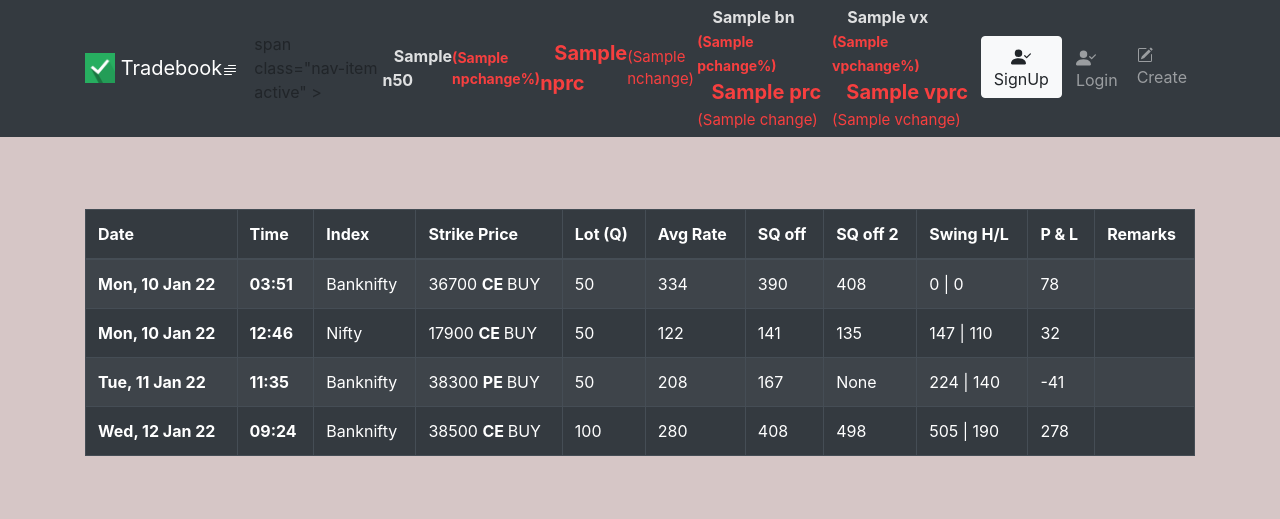
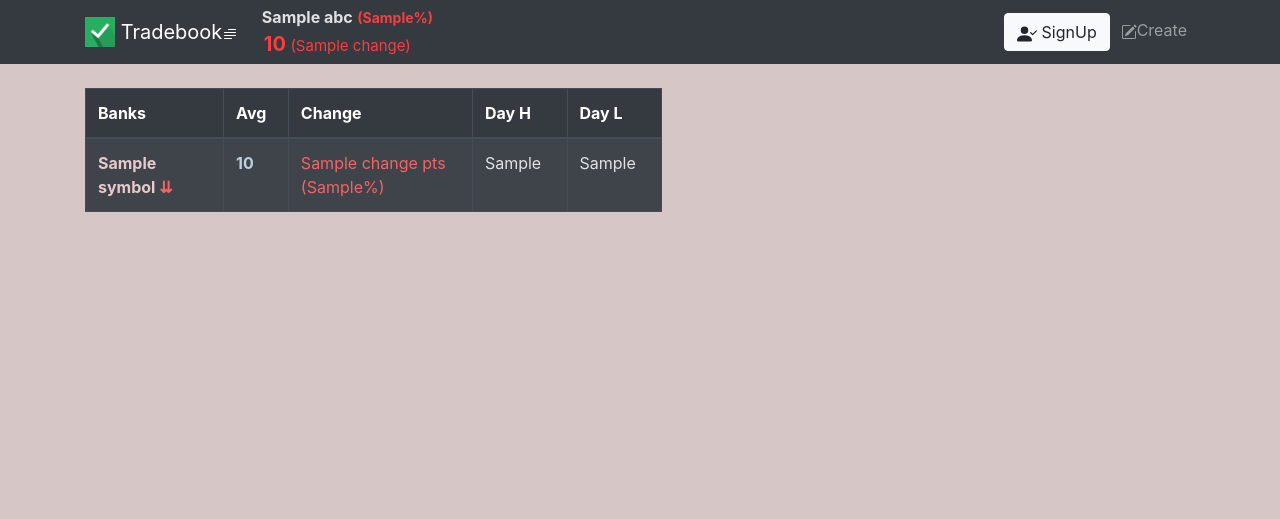
Before and after one commit to iamswayam/Trade-Journal, a Django app: template tradebook/templates/home.html in a window 1280 px wide. Shown: the top 519 px of the page. Run offline with Django 4.2, Linux system fonts and the light colour scheme; data comes from the database, SQL or seed files in the repository; tables that the repository leaves empty hold one stand-in row (values such as "Sample post"); the template is opened without the code that fills it: values that come from a table or form of the project are taken from there, most other values are stand-ins (such as "Sample title", 1, 10 or a date in 2020); some libraries are stand-ins or nearby versions.

Commit message:
Home page API done

```diff
--- a/tradebook/admin.py
+++ b/tradebook/admin.py
@@ -1,5 +1,6 @@
 from django.contrib import admin
-from .models import Note, Nse
+from .models import Note, NseIndexData, NseStockData
 
 admin.site.register(Note)
-admin.site.register(Nse)
+admin.site.register(NseIndexData)
+admin.site.register(NseStockData)
--- a/tradebook/models.py
+++ b/tradebook/models.py
@@ -44,8 +44,15 @@ class Note(models.Model):
         return str(self.date) + ' -- ' + str(self.time) + ' -- ' + self.index + ' -- ' + str(self.strike_price) + ' -- ' + self.call_type
 
 
-class Nse(models.Model):
+class NseIndexData(models.Model):
     ticker = models.CharField(max_length=20)
 
     def __str__(self):
         return self.ticker
+
+
+class NseStockData(models.Model):
+    ticker = models.CharField(max_length=20)
+
+    def __str__(self):
+        return self.ticker
--- a/tradebook/templates/base.html
+++ b/tradebook/templates/base.html
@@ -14,9 +14,12 @@
     <title>Tradebook</title>
 </head>
 <body>
-  <style>
-    body {background-color:rgb(214, 198, 198);}
+     <style>
+        body
+         {background-color:rgb(214, 198, 198);}
     </style>
+<!--
+    {background-image: url('static/1234.jpg');} -->
 
 <nav class="navbar navbar-expand-md navbar-dark bg-dark border border-dark py-1">
 <div class="container">
@@ -27,31 +30,35 @@
           </svg></span>
     </a>
 
-{% if n50.nchange > 0 %}
+{% for abc in Icont %}
+
+{% if abc.change > 0 %}
 
   <span class="nav-item active" >
 
-    <b style="font-size:16px; color:rgba(255, 255, 255, 0.842)">&nbsp;&nbsp;&nbsp;{{n50.nname}}</b>
-    <b style="font-size:14px; color:rgb(110, 187, 129)">({{n50.npchange}}%)</b><br>
-    <b style="font-size:20px; color:rgb(106, 211, 133)">&nbsp;&nbsp;&nbsp;{{n50.nprc}}</b>
-    <span style="font-size:15px; color:rgb(110, 187, 129)">({{n50.nchange}})</span>
+    <b style="font-size:16px; color:rgba(255, 255, 255, 0.842)">&nbsp;&nbsp;{{abc.name}}</b>
+    <b style="font-size:14px; color:rgb(110, 187, 129)">({{abc.pChange}}%)</b><br>
+    <b style="font-size:20px; color:rgb(106, 211, 133)">&nbsp;&nbsp;{{abc.lastPrice}}</b>
+    <span style="font-size:15px; color:rgb(110, 187, 129)">({{abc.change}})</span>
 
 </span>
 
 {% else %}
 
-  span class="nav-item active" >
+  <span class="nav-item active" >
 
-    <b style="font-size:16px; color:rgb(255, 255, 255, 0.842)">&nbsp;&nbsp;&nbsp;{{n50.nname}}</b>
-    <b style="font-size:14px; color:rgb(247, 63, 63)">({{n50.npchange}}%)</b><br>
-    <b style="font-size:20px; color:rgb(247, 63, 63)">&nbsp;&nbsp;&nbsp;{{n50.nprc}}</b>
-    <span style="font-size:15px; color:rgb(247, 63, 63)">({{n50.nchange}})</span>
+    <b style="font-size:16px; color:rgb(255, 255, 255, 0.842)">&nbsp;&nbsp;{{abc.name}}</b>
+    <b style="font-size:14px; color:rgb(247, 63, 63)">({{abc.pChange}}%)</b><br>
+    <b style="font-size:20px; color:rgb(247, 63, 63)">&nbsp;&nbsp;{{abc.lastPrice}}</b>
+    <span style="font-size:15px; color:rgb(247, 63, 63)">({{abc.change}})</span>
 
 </span>
 
 {% endif %}
 
-{% if bn.change > 0 %}
+{% endfor %}
+
+<!-- {% if bn.change > 0 %}
 
   <span class="nav-item active" >
 
@@ -61,7 +68,6 @@
     <span style="font-size:15px; color:rgb(110, 187, 129)">({{bn.change}})</span>
 
   </span>
-
 
 {% else %}
 
@@ -100,6 +106,31 @@
 {% endif %}
 
 
+{% if nm100.n1change > 0 %}
+
+  <span class="nav-item active" >
+
+    <b style="font-size:16px; color:rgba(255, 255, 255, 0.842)">&nbsp;&nbsp;&nbsp;{{nm100.n1name}}</b>
+    <b style="font-size:14px; color:rgb(110, 187, 129)">({{nm100.n1pchange}}%)</b><br>
+    <b style="font-size:20px; color:rgb(106, 211, 133)">&nbsp;&nbsp;&nbsp;{{nm100.n1prc}}</b>
+    <span style="font-size:15px; color:rgb(110, 187, 129)">({{nm100.n1change}})</span>
+
+</span>
+
+{% else %}
+
+  <span class="nav-item active" >
+
+    <b style="font-size:16px; color:rgb(255, 255, 255, 0.842)">&nbsp;&nbsp;&nbsp;{{nm100.n1name}}</b>
+    <b style="font-size:14px; color:rgb(247, 63, 63)">({{nm100.n1pchange}}%)</b><br>
+    <b style="font-size:20px; color:rgb(247, 63, 63)">&nbsp;&nbsp;&nbsp;{{nm100.n1prc}}</b>
+    <span style="font-size:15px; color:rgb(247, 63, 63)">({{nm100.n1change}})</span>
+
+</span>
+
+{% endif %}
+     -->
+
     <div class="collapse navbar-collapse" id="navbarNav"></div>
 
         <ul class="navbar-nav mr-auto">
@@ -108,11 +139,11 @@
                 <path fill-rule="evenodd" d="M15.854 5.146a.5.5 0 0 1 0 .708l-3 3a.5.5 0 0 1-.708 0l-1.5-1.5a.5.5 0 0 1 .708-.708L12.5 7.793l2.646-2.647a.5.5 0 0 1 .708 0z"/>
                 <path d="M1 14s-1 0-1-1 1-4 6-4 6 3 6 4-1 1-1 1H1zm5-6a3 3 0 1 0 0-6 3 3 0 0 0 0 6z"/>
               </svg> SignUp</button></a>
-
+<!--
               <a href="{% url 'login' %}"><div style="margin:3px;" class="nav-link"><svg xmlns="http://www.w3.org/2000/svg" width="20" height="20" fill="currentColor" class="bi bi-person-check-fill" viewBox="0 0 16 16">
                 <path fill-rule="evenodd" d="M15.854 5.146a.5.5 0 0 1 0 .708l-3 3a.5.5 0 0 1-.708 0l-1.5-1.5a.5.5 0 0 1 .708-.708L12.5 7.793l2.646-2.647a.5.5 0 0 1 .708 0z"/>
                 <path d="M1 14s-1 0-1-1 1-4 6-4 6 3 6 4-1 1-1 1H1zm5-6a3 3 0 1 0 0-6 3 3 0 0 0 0 6z"/>
-              </svg> Login</div></a>
+              </svg> Login</div></a> -->
 
                 <li class="nav-item {{ create }}">
                     <a class="nav-link" href="{% url 'newnote' %}"><svg xmlns="http://www.w3.org/2000/svg" width="16" height="16" fill="currentColor" class="bi bi-pencil-square" viewBox="0 0 16 16">
--- a/tradebook/templates/home.html
+++ b/tradebook/templates/home.html
@@ -1,57 +1,110 @@
 {% extends 'base.html' %}
+
+{% load static %}
+
 {% block content %}
 
-<Body style="background-color:rgb(214, 198, 198)">
-<br/><br/><br/>
 
-<table class="table table-striped table-bordered table-dark">
+<br/>
+<body>
+
+<table style="float: left; margin-right:4px; width: 52%"
+class="table table-striped table-bordered table-dark">
   <thead class="thead-dark">
     <tr>
 
-      <th scope="col">Date</th>
-      <th scope="col">Time</th>
-      <th scope="col">Index</th>
-      <th scope="col">Strike Price</th>
-      <th scope="col">Lot (Q)</th>
-      <th scope="col">Avg Rate</th>
-      <th scope="col">SQ off</th>
-      <th scope="col">SQ off 2</th>
-      <th scope="col">Swing H/L</th>
-      <th scope="col">P & L</th>
-      <th scope="col">Remarks</th>
+      <th style="width:18%" scope="col">Banks</th>
+      <th style="width:5%" scope="col">Avg</th>
+      <th style="width:24%" scope="col">Change</th>
+
+      <th style="width:7%" scope="col">Day H</th>
+      <th style="width:7%" scope="col">Day L</th>
+      <!-- <th style="width:7%; background-color:rgb(214, 198, 198)" scope="col"></th>
+      <th style="width:7%" scope="col">Day L</th> -->
 
     </tr>
   </thead>
   <tbody>
 
-  			{% for list_item in notes %}
+    <script >
+      str = ("{{xyz.companyName}}");
+      newStr = str.replace('Limited', '');
+      </script>
 
-  				<tr>
-					<th scope="row">{{list_item.date|date:"D, d M y"}}</th>
-					<!-- <td><b>{{list_item.date|date:"D, d M y"}}</b></td> -->
-					<td><b>{{list_item.time|time:"H:i"}}</b></td>
-					<td>{{ list_item.index }}</td>
-					<td>{{ list_item.strike_price }} <b>{{ list_item.call_type }} </b> {{ list_item.position }}</td>
-          <td>{{ list_item.lot }}</td>
-          <td>{{ list_item.avg_price }}</td>
-					<td>{{ list_item.sqo_price }}</td>
-					<td>{{ list_item.sqo_price2 }}</td>
-          <td>{{ list_item.swing_high }}  |  {{ list_item.swing_low }}</td>
-          <td>{{ list_item.profit_loss }}</td>
-          <td>{{ q }}</td>
-				</tr>
+    {% for xyz in Scont %}
+    {% if xyz.change > 0 %}
+  		<tr>
+      <!-- <td><img src="#" width="22" height="27"><b>{{xyz.companyName}}</b></td> -->
+      <th scope="row" style="color:rgb(157, 255, 181)">{{xyz.symbol}}  <span style="color:rgba(106, 211, 133)">&#8648;</span></th>
+			<th scope="row" style="color:rgba(211, 234, 253, 0.842)">{{xyz.lastPrice}}</th>
+      <td scope="row" style="color:rgba(106, 211, 133)">{{xyz.change}} pts ({{xyz.pChange}}%)</td>
+			<!-- <td scope="row" style="color:rgba(106, 211, 133)">{{xyz.pChange}}%</td> -->
+      <td scope="row" style="color:rgba(255, 255, 255, 0.842)">{{xyz.dayHigh}}</td>
+      <td scope="row" style="color:rgba(255, 255, 255, 0.842)">{{xyz.dayLow}}</td>
+      <!-- <th scope="row" style="background-color:rgb(214, 198, 198)"></th>
+      <th scope="row" style="color:rgba(211, 234, 253, 0.842)">{{xyz.lastPrice}}</th> -->
 
-			{% endfor %}
+    {% else %}
+    <tr>
+		  <th scope="row" style="color:rgb(233, 202, 202)">{{xyz.symbol}}  <span style="color:rgb(245, 100, 100)">&#8650;</span></th>
+			<th scope="row" style="color:rgba(211, 234, 253, 0.842)">{{xyz.lastPrice}}</th>
+      <td scope="row" style="color:rgb(245, 100, 100)">{{xyz.change}} pts ({{xyz.pChange}}%)</td>
+			<!-- <td scope="row" style="color:rgb(245, 100, 100)">{{xyz.pChange}}%</td> -->
+      <td scope="row" style="color:rgba(255, 255, 255, 0.842)">{{xyz.dayHigh}}</td>
+      <td scope="row" style="color:rgba(255, 255, 255, 0.842)">{{xyz.dayLow}}</td>
+      <!-- <th scope="row" style="background-color:rgb(214, 198, 198)"></th>
+      <th scope="row" style="color:rgba(211, 234, 253, 0.842)">{{xyz.lastPrice}}</th> -->
+<!-- {% if xyz.companyName == "HDFC Bank Limited" %}<td scope="row" style="color:rgb(245, 100, 100)">{{xyz.pChange}}%2A 28 %</td> {%endif%}    -->
+    {% endif %}
 
-  </tbody>
-</table>
-{% comment %} {% endif %} {% endcomment %}
-<br/><br/>
+{% endfor %}
 
-{% comment %} {% for item in ticker %}
-		<a href="{% url 'delete' item.id %}" class="btn btn-secondary">Delete {{ item }}</a> &nbsp;&nbsp;&nbsp;&nbsp;&nbsp;
-	{% endfor %} {% endcomment %}
 
+
+<!-- <table style="float: left; width: 52%"
+class="table table-striped table-bordered table-dark">
+  <thead class="thead-dark">
+    <tr>
+      <th style="width:18%" scope="col">Banks</th>
+      <th style="width:5%" scope="col">Avg</th>
+      <th style="width:24%" scope="col">Change</th>
+      <th style="width:6%" scope="col">% Chng</th> -->
+      <!-- <th style="width:7%" scope="col">Day H</th>
+      <th style="width:7%" scope="col">Day L</th> -->
+      <!-- <th scope="col">BNF Impact%</th> -->
+<!--
+    </tr>
+  </thead>
+  <tbody> -->
+
+    <!-- <script >
+      str = ("{{xyz.companyName}}");
+      newStr = str.replace('Limited', '');
+      </script>
+
+    {% for xyz in Scont %}
+    {% if xyz.change > 0 %}
+  		<tr>
+      <td><img src="#" width="22" height="27"><b>{{xyz.companyName}}</b></td>
+      <th scope="row" style="color:rgb(157, 255, 181)">{{xyz.symbol}}  <span style="color:rgba(106, 211, 133)">&#8648;</span></th>
+			<th scope="row" style="color:rgba(211, 234, 253, 0.842)">{{xyz.lastPrice}}</th>
+      <td scope="row" style="color:rgba(106, 211, 133)">{{xyz.change}} pts ({{xyz.pChange}}%)</td>
+			 <td scope="row" style="color:rgba(106, 211, 133)">{{xyz.pChange}}%</td> -->
+      <!-- <td scope="row" style="color:rgba(255, 255, 255, 0.842)">{{xyz.dayHigh}}</td>
+      <td scope="row" style="color:rgba(255, 255, 255, 0.842)">{{xyz.dayLow}}</td>
+
+    {% else %}
+    <tr>
+		  <th scope="row" style="color:rgb(233, 202, 202)">{{xyz.symbol}}  <span style="color:rgb(245, 100, 100)">&#8650;</span></th>
+			<th scope="row" style="color:rgba(211, 234, 253, 0.842)">{{xyz.lastPrice}}</th>
+      <td scope="row" style="color:rgb(245, 100, 100)">{{xyz.change}} pts ({{xyz.pChange}}%)</td>
+			 <td scope="row" style="color:rgb(245, 100, 100)">{{xyz.pChange}}%</td> -->
+      <!-- <td scope="row" style="color:rgba(255, 255, 255, 0.842)">{{xyz.dayHigh}}</td>
+      <td scope="row" style="color:rgba(255, 255, 255, 0.842)">{{xyz.dayLow}}</td>
+ {% if xyz.companyName == "HDFC Bank Limited" %}<td scope="row" style="color:rgb(245, 100, 100)">{{xyz.pChange}}%2A 28 %</td> {%endif%}    -->
+    <!-- {% endif %}
+
+{% endfor %}  -->
 </Body>
 
 {% endblock %}
```
Also changed, not shown: tradebook/abc.py (added, +76 -0 lines), tradebook/forms.py (+7 -9 lines), tradebook/views.py (+165 -24 lines), tradebook/migrations/0011_rename_nse_nsedata.py (added), tradebook/migrations/0012_nsestockdata_rename_nsedata_nseindexdata.py (added), tradebook/static/1234.jpg (added), tradebook/static/hdfc.jpg (added), tradebook/static/icici.png (added), tradebook/static/kotak.png (added).
